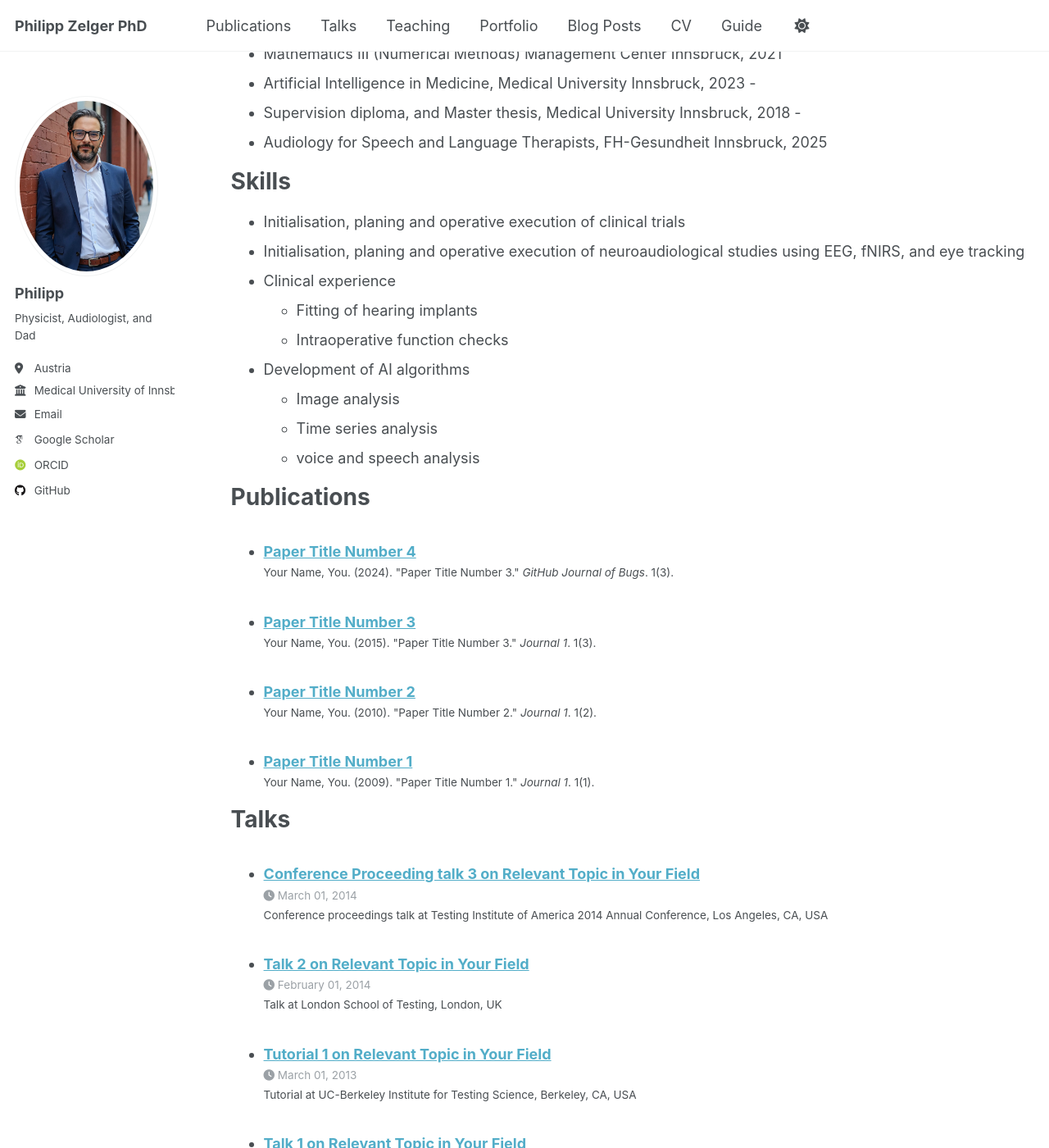
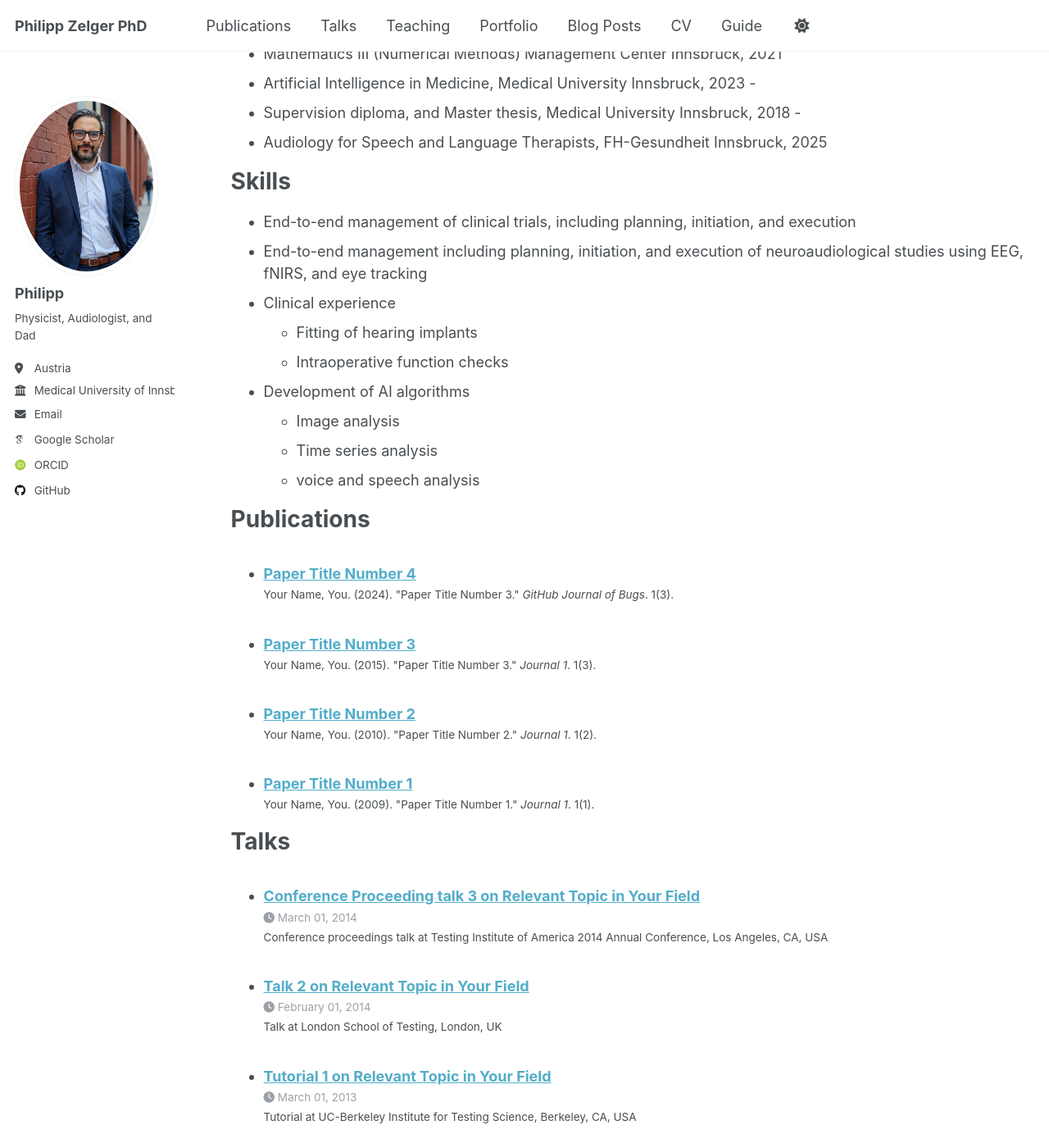
Before and after one commit to Stanissse/AboutMe, a Jekyll site: the page built from _pages/cv.md, in a window 1280 px wide and 1400 px high, scrolled down 1264 px. Shown: the whole window at 82% size. Built offline with Jekyll 4.4.1, drawn with Linux system fonts in a browser that asks for light colours; some web fonts are replaced; some of the changed text lies outside the part shown.

```diff
--- a/_pages/cv.md
+++ b/_pages/cv.md
@@ -56,8 +56,8 @@ Teaching
 
 Skills
 ======
-* Initialisation, planing  and operative execution of clinical trials
-* Initialisation, planing  and operative execution of neuroaudiological studies using EEG,  fNIRS, and eye tracking
+* End-to-end management of clinical trials, including planning, initiation, and execution
+* End-to-end management including planning, initiation, and execution of neuroaudiological studies using EEG,  fNIRS, and eye tracking
 * Clinical experience
   * Fitting of hearing implants
   * Intraoperative function checks
@@ -77,13 +77,3 @@ Talks
   <ul>{% for post in site.talks reversed %}
     {% include archive-single-talk-cv.html  %}
   {% endfor %}</ul>
-
-Teaching
-======
-  <ul>{% for post in site.teaching reversed %}
-    {% include archive-single-cv.html %}
-  {% endfor %}</ul>
-
-Service and leadership
-======
-* Currently signed in to 43 different slack teams
```
